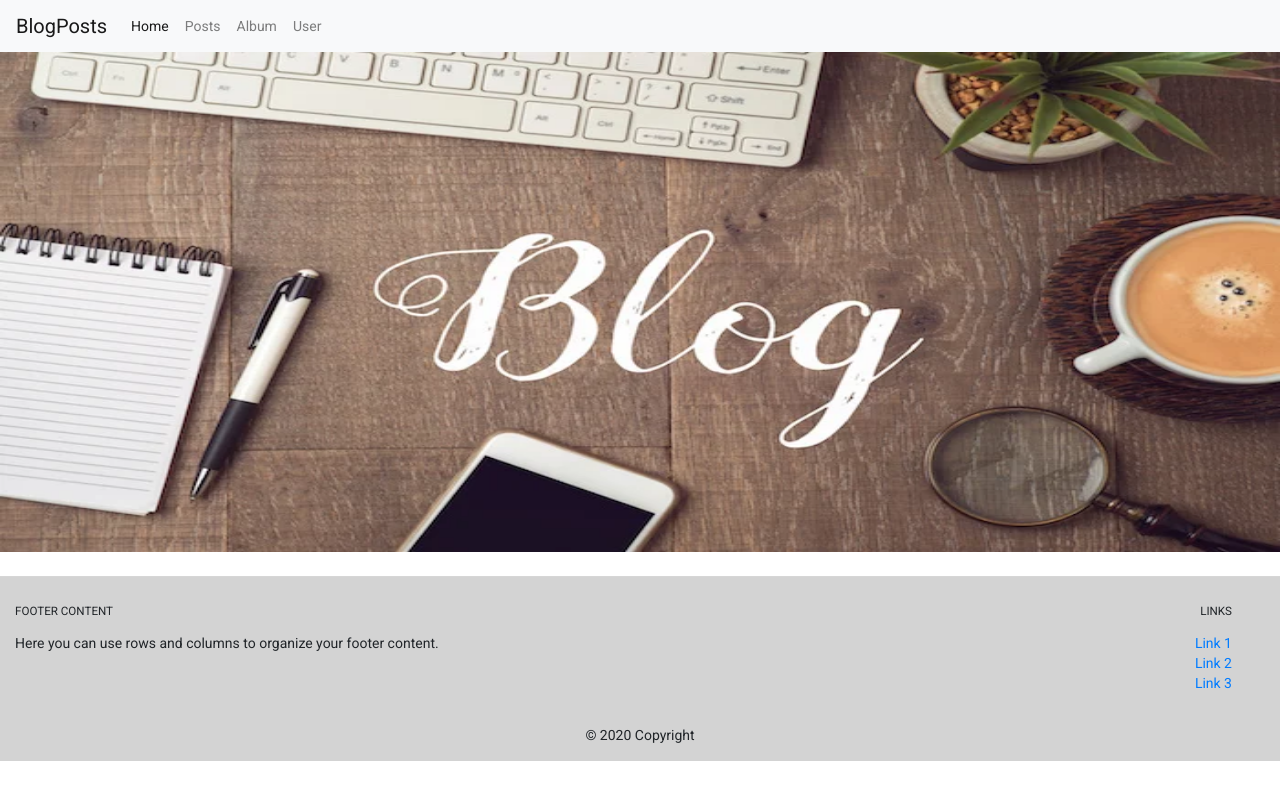
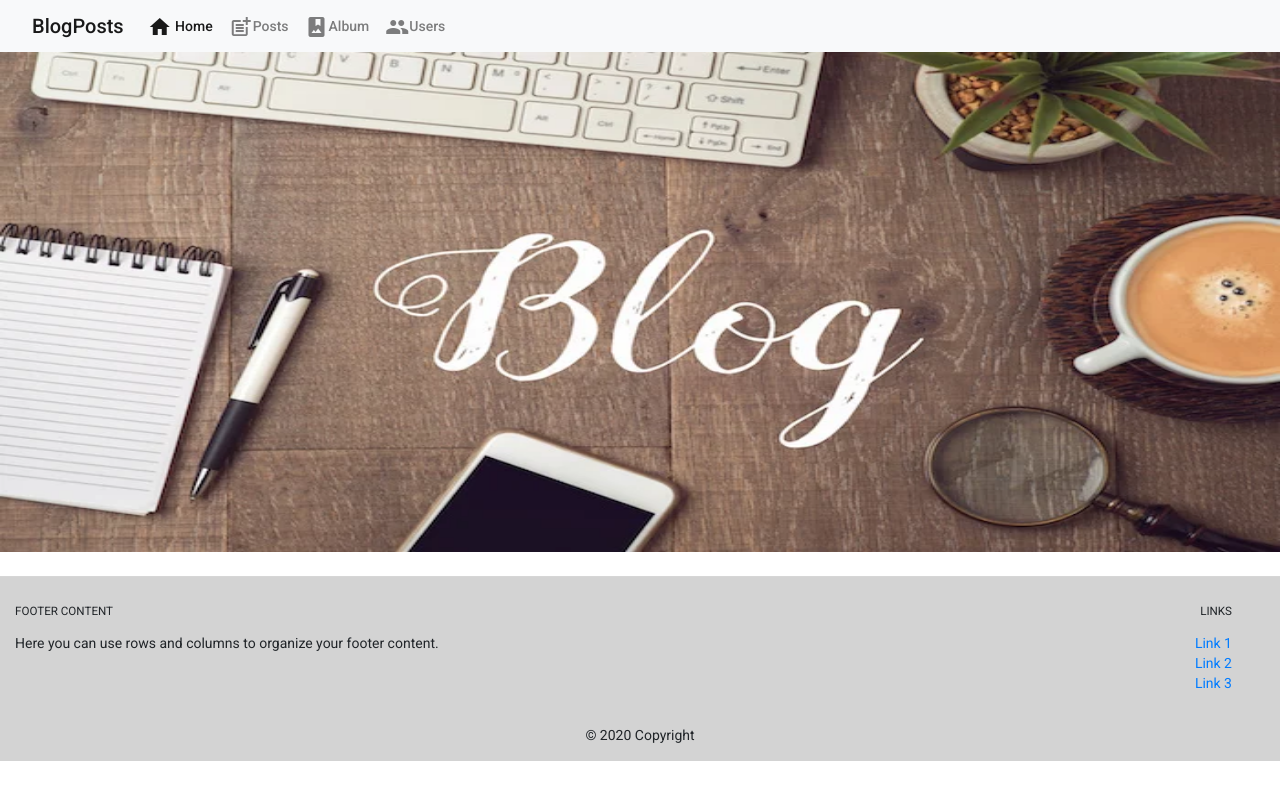
Before and after one commit to kaushik867/Angular_Training, an Angular app: page / in a window 1280 px wide. Built offline with nearby package versions, Linux system fonts and the light colour scheme.

Commit message:
adding angular material

```diff
--- a/src/app/albums/album/album.component.css
+++ b/src/app/albums/album/album.component.css
@@ -44,3 +44,10 @@
        margin-right: 10%;
        overflow: hidden;
     } }
+
+    .mat-raised-button{
+      background-color: #007bff;
+    }
+    a{
+       text-decoration: none;
+    }
--- a/src/app/albums/album/album.component.html
+++ b/src/app/albums/album/album.component.html
@@ -10,7 +10,7 @@
                         <b>By :</b>{{user.name}}
                     </div>
                     <div class=card-footer>
-                        <a class="float-right" [routerLink]="['gallery',items.id]">click</a>
+                        <a mat-raised-button  class="float-right" [routerLink]="['gallery',items.id]">View Photos</a>
                     </div>
                 </div>
             </ng-container>
--- a/src/app/header/header.component.css
+++ b/src/app/header/header.component.css
@@ -1,3 +1,6 @@
 a:visited{
     color: black !important;
 }
+.mat-raised-button{
+    background-color: inherit;
+}
--- a/src/app/header/header.component.html
+++ b/src/app/header/header.component.html
@@ -1,15 +1,17 @@
 <nav class="navbar navbar-expand-lg navbar-light bg-light">
-    <a class="navbar-brand" href="">BlogPosts</a>
+    <a mat-button class="navbar-brand" href="">BlogPosts</a>
     <button class="navbar-toggler" type="button" (click)="isCollapsed = !isCollapsed" [attr.aria-expanded]="!isCollapsed" aria-controls="navbarNavAltMarkup" aria-label="Toggle navigation">
       <span class="navbar-toggler-icon"></span>
     </button>
     <div class="collapse navbar-collapse" id="navbarNavAltMarkup" [ngbCollapse]="isCollapsed">
       <div class="navbar-nav">
-        <a class="nav-item nav-link" [routerLink]="['']" routerLinkActive="active" [routerLinkActiveOptions]="{exact: true}">Home <span class="sr-only">(current)</span></a>
-        <a class="nav-item nav-link" [routerLink]="['posts']" routerLinkActive="active">Posts</a>
-        <a class="nav-item nav-link" [routerLink]="['album']" routerLinkActive="active">Album</a>
-        <a class="nav-item nav-link" [routerLink]="['users']" routerLinkActive="active">User</a>
+
+        <a mat-button class="nav-item nav-link" [routerLink]="['']" routerLinkActive="active" [routerLinkActiveOptions]="{exact: true}"><mat-icon>home</mat-icon> Home <span class="sr-only">(current)</span></a>
+        <a mat-button class="nav-item nav-link" [routerLink]="['posts']" routerLinkActive="active"><mat-icon>post_add</mat-icon>Posts</a>
+        <a mat-button class="nav-item nav-link" [routerLink]="['album']" routerLinkActive="active"> <mat-icon>photo_album</mat-icon>Album</a>
+        <a mat-button class="nav-item nav-link" [routerLink]="['users']" routerLinkActive="active"><mat-icon>group</mat-icon>Users</a>
       </div>
     </div>
   </nav>
+
   <app-loader *ngIf="loader.isLoading | async"></app-loader>
--- a/src/app/post-details/post-details.component.html
+++ b/src/app/post-details/post-details.component.html
@@ -9,9 +9,9 @@
                 <div class="content">
                     {{items.body}}
                 </div>
-                <div class="btn btn-primary mt-5" (click)="displayComment()">
+                <button mat-raised-button class="btn btn-primary mt-5" (click)="displayComment()">
                     comments({{comment()}})
-                </div>
+                </button>
                 <div [class.d-none]="commentDisplayed" class="commentCls">
                    <ng-container *ngFor="let comment of comments">
                         <ng-container *ngIf="id == comment.postId">
--- a/src/app/posts/posts.component.css
+++ b/src/app/posts/posts.component.css
@@ -39,7 +39,7 @@
       border: 0;
   }
   .card-footer{
-      height: 40px;
+      height: auto;
   }
   a{
       text-decoration: none;
@@ -76,3 +76,7 @@
       height: 100px;
     }
   }
+
+  .mat-raised-button{
+    background-color: #007bff;
+  }
--- a/src/app/posts/posts.component.html
+++ b/src/app/posts/posts.component.html
@@ -6,7 +6,7 @@
                 {{items.id +".   "+items.title}}
             </div>
             <div class=card-footer>
-                <a class="float-right" [routerLink]="['/posts',items.id]">click</a>
+                <a mat-raised-button class="float-right" [routerLink]="['/posts',items.id]">View post</a>
             </div>
         </div>
     </div>
--- a/src/app/user-details/user-details.component.css
+++ b/src/app/user-details/user-details.component.css
@@ -46,6 +46,6 @@
     display: inline-block;
     width: 60%;
 }
-.card-header > h5{
+.card-header > h2{
     display: inline;
 }
--- a/src/app/user-details/user-details.component.html
+++ b/src/app/user-details/user-details.component.html
@@ -3,12 +3,12 @@
         <div *ngIf="id == items.id">
             <div class="card">
                 <div class="card-header">
-                        <h5>User details</h5>
+                        <h2>User details</h2>
                         <a [routerLink]="['../']"><button class="btn btn-primary float-right">Back</button></a>
                 </div>
                 <div class="card-body">
                     <div class="heading">
-                        Personal Details : {{display}}
+                        Personal Details :
                     </div>
                     <div class="header">
                         Name :
--- a/src/app/users/users.component.css
+++ b/src/app/users/users.component.css
@@ -42,3 +42,9 @@
   .card-header,.card-footer{
       border: 0;
   }
+  .mat-raised-button{
+    background-color: #007bff;
+  }
+  a{
+    text-decoration: none;
+  }
--- a/src/app/users/users.component.html
+++ b/src/app/users/users.component.html
@@ -5,7 +5,7 @@
                 {{items.id +".   "+items.name}}
             </div>
             <div class=card-footer>
-                <a class="float-right" [routerLink]="['/users',items.id]">click</a>
+                <a mat-raised-button class="float-right" [routerLink]="['/users',items.id]">View Details</a>
             </div>
         </div>
     </div>
```
Also changed, not shown: src/app/app.module.ts (+5 -2 lines).
